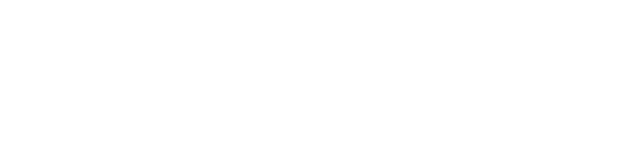
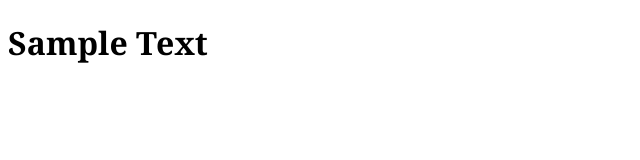
Before and after one commit to nmarsh12/nmarsh12.github.io, a plain HTML site: page index.html in a window 1280 px wide. Shown: the whole page, without its empty margins (0-640 px from the left). Drawn offline with Linux system fonts and the light colour scheme.

Commit message:
testing style tag

```diff
--- a/index.html
+++ b/index.html
@@ -1,5 +1,18 @@
+<!DOCTYPE html>
 <head>
   <title>
     Portfolio | Nathan Marsh
   </title>
+
+<style>
+h1{
+	font-family: Georgia, serif;
+}
+
+</style>
 </head>
+<body>
+	<div class="Header">
+		<h1>Sample Text</h1>
+	</div>
+</body>
```
